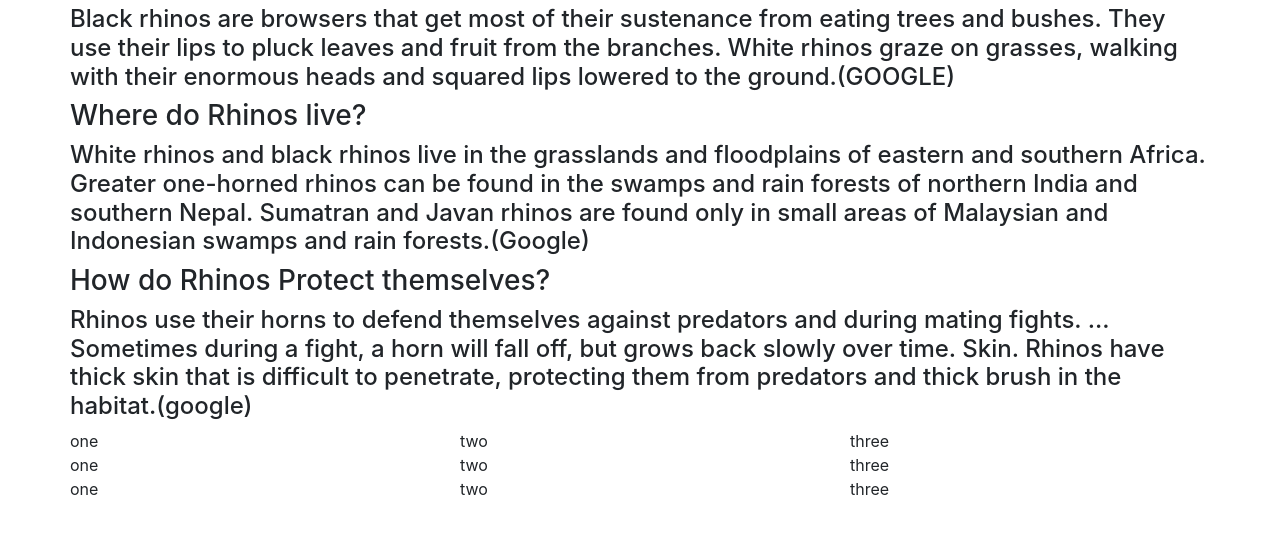
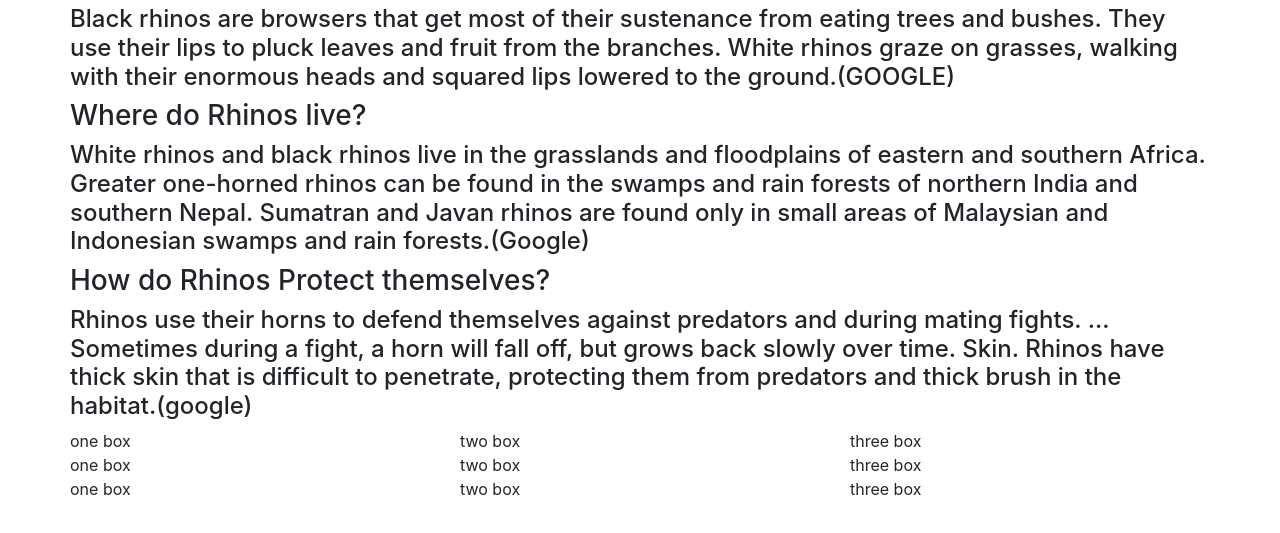
Before and after one commit to JoDaFinesseKid8/JoDaFinesseKid8.github.io, a plain HTML site: page index.html in a window 1280 px wide. Shown: the part 139-672 px from the top of the page. Drawn offline with nearby package versions, Linux system fonts and the light colour scheme.

Commit message:
Update index.html

```diff
--- a/index.html
+++ b/index.html
@@ -27,12 +27,12 @@
 </body>
 </html>
 <div class="row">
-  <div class="col-md-4">one</div>
-  <div class="col-md-4">two</div>
-  <div class="col-md-4">three</div>
-   <div class="col-md-4">one</div>
-  <div class="col-md-4">two</div>
-  <div class="col-md-4">three</div>
-   <div class="col-md-4">one</div>
-  <div class="col-md-4">two</div>
-  <div class="col-md-4">three</div>
+  <div class="col-md-4">one box</div>
+  <div class="col-md-4">two box</div>
+  <div class="col-md-4">three box</div>
+   <div class="col-md-4">one box </div>
+  <div class="col-md-4">two box</div>
+  <div class="col-md-4">three box</div>
+   <div class="col-md-4">one box</div>
+  <div class="col-md-4">two box</div>
+  <div class="col-md-4">three box</div>
```
